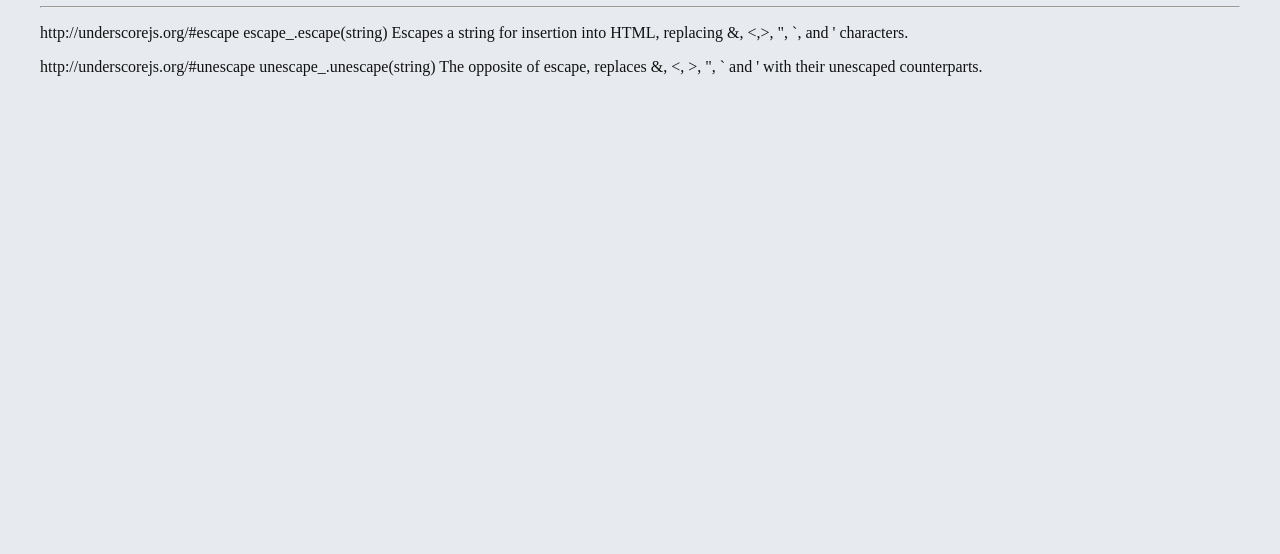
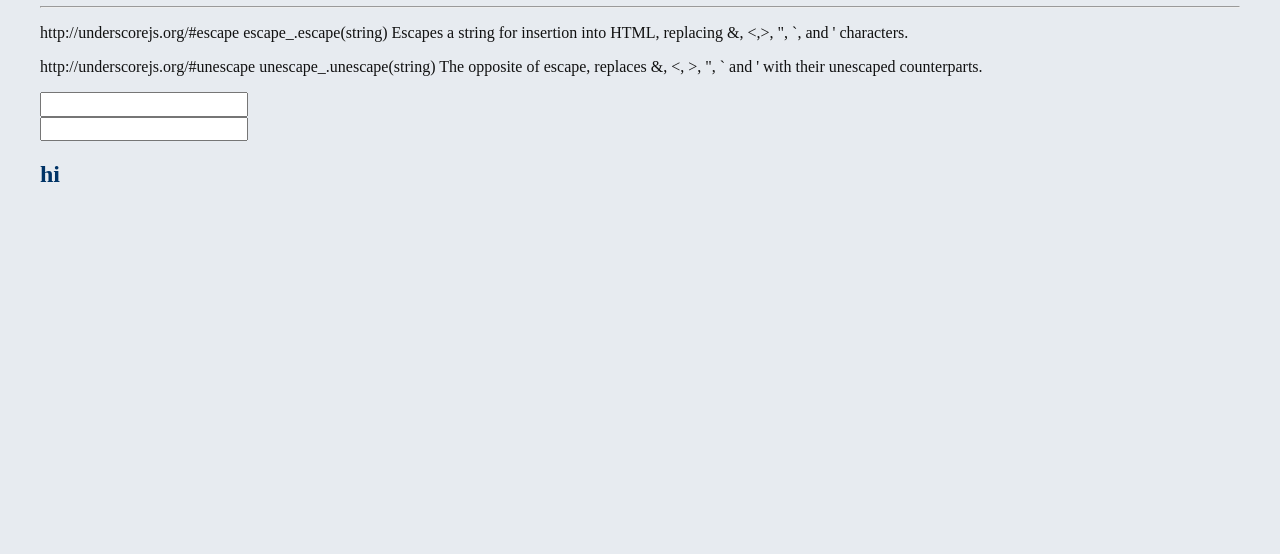
Before and after one commit to henrikmathiesen/underscore-js, a website: page app/06-utilities/06-utilities-escape-and-unescape.html in a window 1280 px wide. Shown: the part 246-800 px from the top of the page. Drawn offline with nearby package versions, Linux system fonts and the light colour scheme.

Commit message:
-labbing on

```diff
--- a/app/06-utilities/06-utilities-escape-and-unescape.html
+++ b/app/06-utilities/06-utilities-escape-and-unescape.html
@@ -28,6 +28,13 @@
                 &#96; and &#x27; with their unescaped counterparts.
             </p>
         </div>
+
+        <div><input type="text" data-html-input-raw=""></div>
+        <div data-html-output-raw=""></div>
+        <div><input type="text" data-html-input-escaped=""></div>
+        <div data-html-output-escaped=""></div>
+
+        <div data-html-output-unescaped=""></div>
     </div>
 
     <script src="//cdnjs.cloudflare.com/ajax/libs/jquery/3.0.0/jquery.min.js"></script>
--- a/app/06-utilities/06-utilities-escape-and-unescape.js
+++ b/app/06-utilities/06-utilities-escape-and-unescape.js
@@ -1,7 +1,15 @@
 /// <reference path="../../typings/tsd.d.ts" />
 
-(function(){
+(function () {
 
+    $('[data-html-input-raw]').on('keyup', function () {
+        $('[data-html-output-raw]').html($(this).val());
+    });
 
+    $('[data-html-input-escaped]').on('keyup', function(){
+        $('[data-html-output-escaped]').html(_.escape($(this).val()));
+    });
+
+    $('[data-html-output-unescaped]').html(_.unescape("&lt;h2&gt;hi&lt;/h2&gt;"));
 
 })();
```
